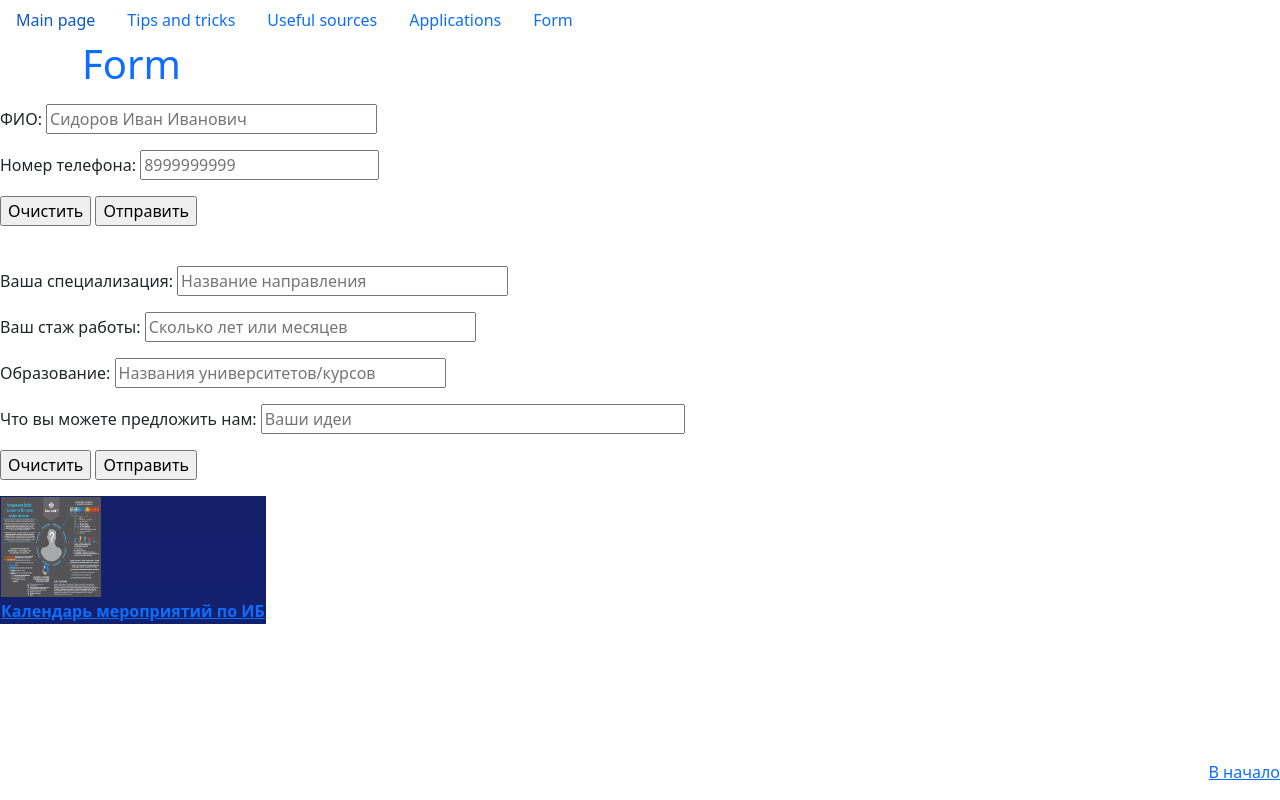
After one commit to ZeevBinyaminov/minor, a Django app: page /form in a window 1280 px wide. The commit adds this page. Run offline with Django 4.2, Linux system fonts and the light colour scheme; lists and menus that the app fills with data are empty.

Commit message:
first project is done, but active nav bar still doesn't work

```diff
--- a/BinyaminovProjectMinor/settings.py
+++ b/BinyaminovProjectMinor/settings.py
@@ -117,7 +117,7 @@ USE_TZ = True
 
 # Static files (CSS, JavaScript, Images)
 # https://docs.djangoproject.com/en/4.1/howto/static-files/
-
+STATICFILES_DIRS = ['.']
 STATIC_URL = 'static/'
 
 # Default primary key field type
--- a/CyberSecurityApp/urls.py
+++ b/CyberSecurityApp/urls.py
@@ -20,6 +20,7 @@ urlpatterns = [
     path("", views.say_hello),
     path("main/", views.main_page, name="main"),
     path("tips_and_tricks", views.tips_and_tricks, name="tips and tricks"),
-    path("useful_sources", views.useful_resources, name="useful resources"),
-    path("applications", views.applications, name="applications")
+    path("useful_sources", views.useful_sources, name="useful sources"),
+    path("applications", views.applications, name="applications"),
+    path("form", views.form, name="form"),
 ]
--- a/CyberSecurityApp/views.py
+++ b/CyberSecurityApp/views.py
@@ -7,20 +7,20 @@ def say_hello(request):
 
 
 def main_page(request):
-    return render(request, "CyberSecurityApp/main.html", {"title": "Основная страница",
-                                                          "text": "Текст основной страницы"})
+    return render(request, "CyberSecurityApp/main.html", {"title": "Main page"})
 
 
 def applications(request):
-    return render(request, "CyberSecurityApp/applications.html", {"title": "Приложения",
-                                                                  "text": "Приложения для пентестинга"})
+    return render(request, "CyberSecurityApp/applications.html", {"title": "Applications"})
 
 
 def tips_and_tricks(request):
-    return render(request, "CyberSecurityApp/tips_and_tricks.html", {"title": "Посказки и приемы",
-                                                                     "text": "Про подсказки и приемы"})
+    return render(request, "CyberSecurityApp/tips_and_tricks.html", {"title": "Tips and tricks"})
 
 
-def useful_resources(request):
-    return render(request, "CyberSecurityApp/useful_resources.html", {"title": "Полезные источники",
-                                                                    "text": "Про полезные источники"})
+def useful_sources(request):
+    return render(request, "CyberSecurityApp/useful_sources.html", {"title": "Useful sources"})
+
+
+def form(request):
+    return render(request, "CyberSecurityApp/forms.html", {"title": "Form"})
--- /dev/null
+++ b/templates/CyberSecurityApp/forms.html
@@ -0,0 +1,47 @@
+{% extends "CyberSecurityApp/layout.html" %}
+{% block content %}
+    <div class="container">
+        <h1 class="text-primary"> {{ title }} </h1>
+        <p class="lead text-secondary">
+        </p>
+    </div>
+
+    <form action="http://localhost:8000" method='get' target='_self'>
+        <fieldset>
+            <p>ФИО: <input type="Text" name="first_name" placeholder="Сидоров Иван Иванович" size=30></p>
+            <p>Номер телефона: <input type="Number" name="phone" placeholder="8999999999" size=11></p>
+            <p><input type="Reset" name="Reset" value="Очистить">
+                <input type="Submit" name="submit" value="Отправить" class="Button"></p>
+        </fieldset>
+    </form>
+    <br>
+    <form action="http://g06u33.nn2000.info/cgi-bin/form_action.py" method='get' target='_self'>
+        <fieldset>
+            <p>Ваша специализация: <input type="Text" name="specialization"  placeholder="Название направления" size=30></p>
+            <p>Ваш стаж работы: <input type="Text" name="experience" placeholder="Сколько лет или месяцев" size=30></p>
+            <p>Образование: <input type="Text" name="education" placeholder="Названия университетов/курсов" size=30></p>
+            <p>Что вы можете предложить нам: <input type="Text" name="suggestions" placeholder="Ваши идеи" size=40></p>
+            <p> <input type="Reset" name="Reset" value="Очистить" >
+            <input type="Submit" name="submit" value="Отправить" class="Button">
+            </p>
+        </fieldset>
+    </form>
+
+    {% load static %}
+    <table background="{% static 'static/images/img1.png' %}">
+
+    <tr>
+        <th>
+        <img src="{% static 'static/images/img2.png' %}" height=100px width=100px>
+        </th>
+
+    </tr>
+    <tr>
+        <th>
+        <a href="https://www.securityvision.ru/events/" class="fest">Календарь мероприятий по ИБ</a>
+        </th>
+
+    </tr>
+    </table>
+
+{% endblock %}
--- a/templates/CyberSecurityApp/layout.html
+++ b/templates/CyberSecurityApp/layout.html
@@ -17,13 +17,12 @@
 <main>
     {% block content %}
     {% endblock %}
-    <p> {{ text }} </p>
 
 </main>
-<div class="bottom" align="right">
+<div class="fixed-bottom" align="right">
     <footer>
         {% block extra %}
-            <p><a href="#navigation"> Конец страницы </a></p>
+            <p><a href="#navigation">В начало</a></p>
         {% endblock %}
     </footer>
 </div>
--- a/templates/CyberSecurityApp/navigation.html
+++ b/templates/CyberSecurityApp/navigation.html
@@ -8,11 +8,14 @@
                 <a class="nav-link" href="{% url 'tips and tricks' %}">Tips and tricks</a>
             </li>
             <li class="nav-item">
-                <a class="nav-link" href="{% url 'useful resources' %}">Useful resources</a>
+                <a class="nav-link" href="{% url 'useful sources' %}">Useful sources</a>
             </li>
             <li class="nav-item">
                 <a class="nav-link" href="{% url 'applications' %}">Applications</a>
             </li>
+            <li>
+                <a class="nav-link" href="{% url 'form' %}">Form</a>
+            </li>
         </ul>
     </nav>
 </header>
--- a/templates/CyberSecurityApp/useful_resources.html
+++ b/templates/CyberSecurityApp/useful_sources.html
@@ -61,6 +61,6 @@
             security and become more knowledgeable about this important field of study.
         </p>
         {% load static %}
-        <a href="https://roadmap.sh/cyber-security"><img src="{% static 'images/roadmap.png' %}" height="500px"></a>
+        <a href="https://roadmap.sh/cyber-security"><img src="{% static 'static/images/roadmap.png' %}" height="500px"></a>
     </div>
 {% endblock %}
```
Also changed, not shown: static/images/img1.png (added), static/images/img2.png (added), static/images/roadmap.png (renamed from CyberSecurityApp/static/images/roadmap.png), static/js/algorithm.js (added).
